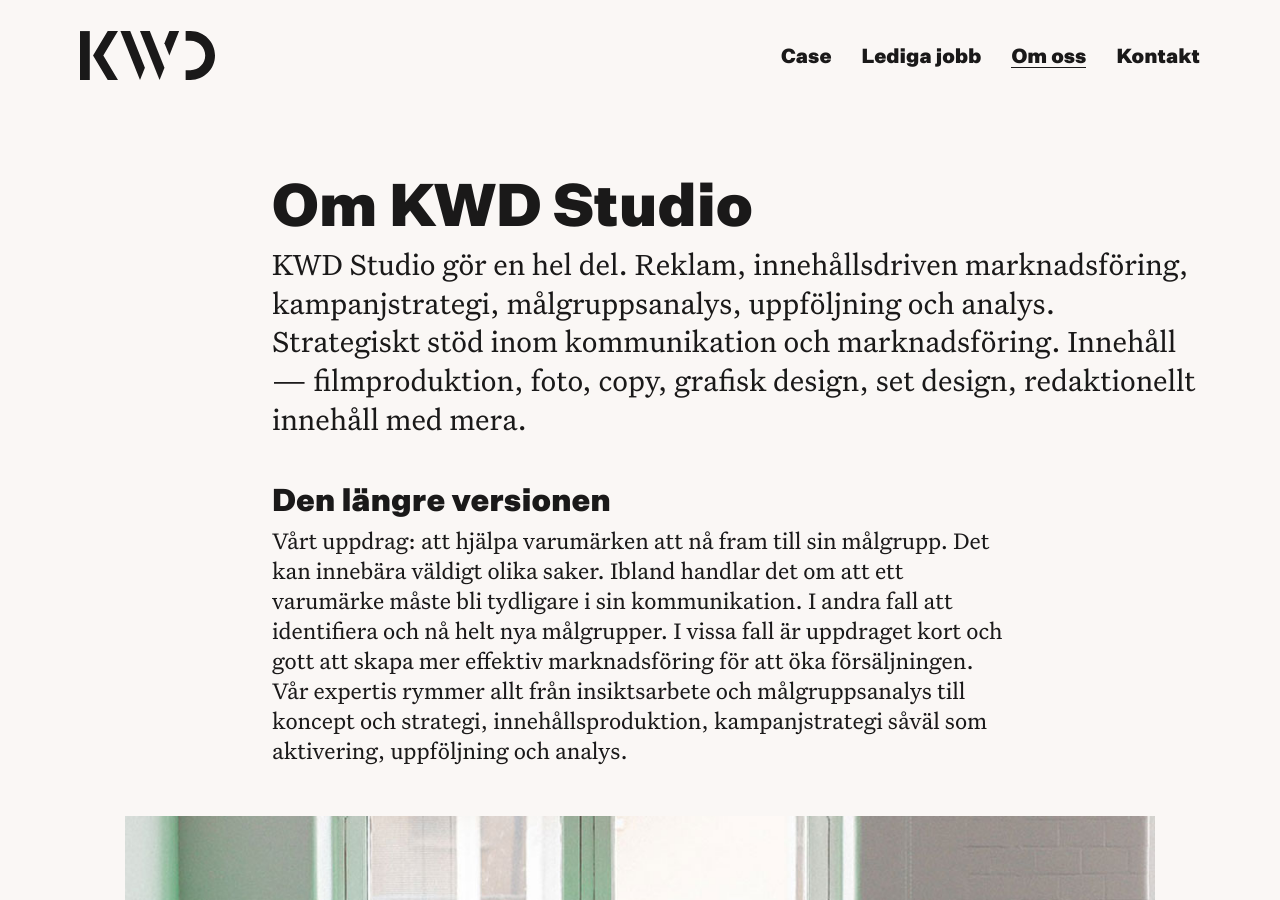
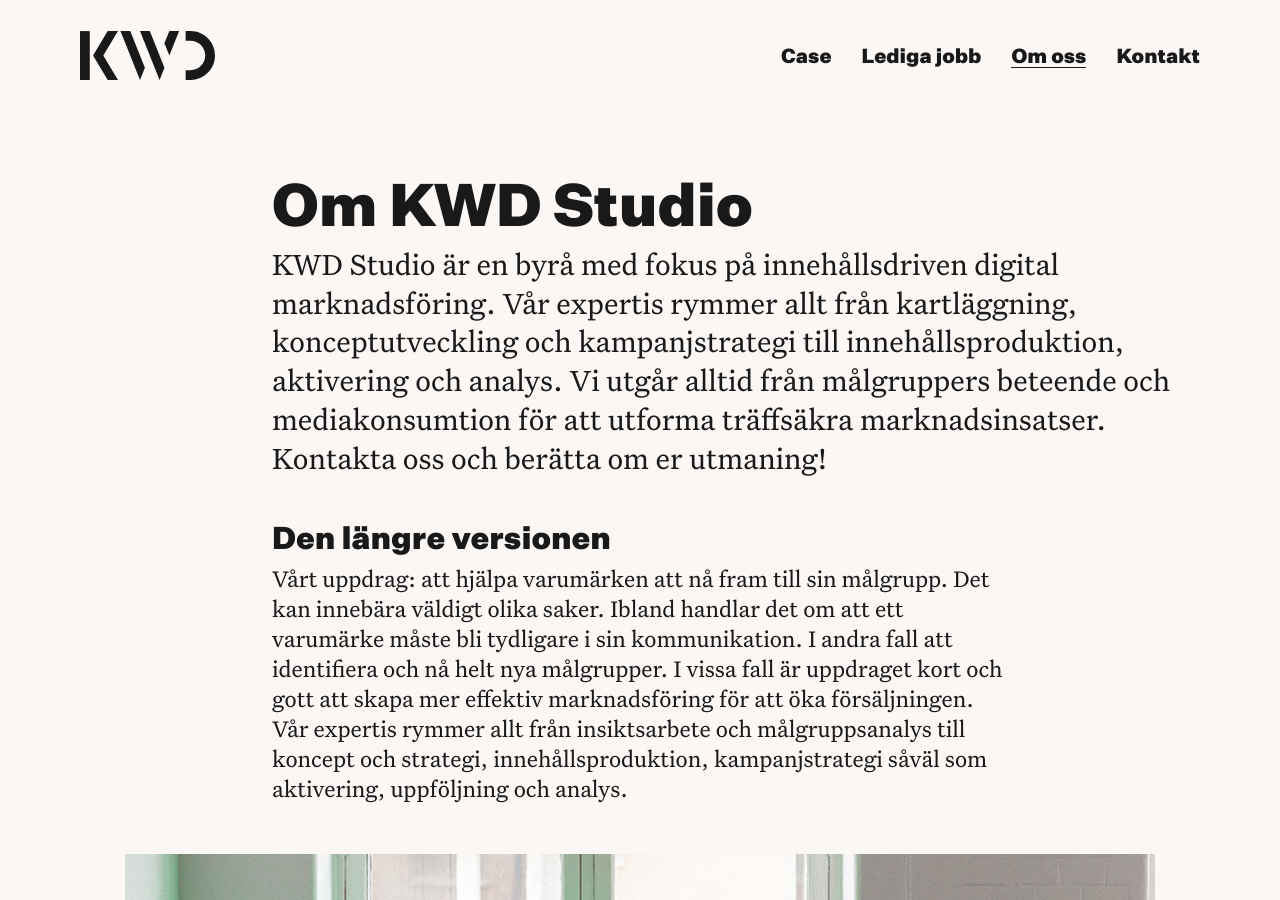
Before and after one commit to kwdstudio/kwdstudio.github.io, a Jekyll site: the page built from om-oss.html, in a window 1280 px wide and 900 px high. Built offline with Jekyll 4.4.1, drawn with Linux system fonts in a browser that asks for light colours.

Commit message:
Update om-oss.html
Copy update

```diff
--- a/om-oss.html
+++ b/om-oss.html
@@ -17,7 +17,9 @@ redirect_from:
       <div class="Grid-item Grid-item-m--22-of-24 Grid-item-ml--20-of-24 Grid-item-l--20-of-24 Grid-item-s--push-1 Grid-item-m--push-3 Grid-item-l--push-4 Grid-item-xxl--push-5 Grid-item-xxl--pushRight-2">
         <h1 class="ContentHead-heading">Om KWD Studio</h1>
 
-        <div class="ContentHead-lead"><p>KWD Studio gör en hel del. Reklam, innehållsdriven marknadsföring, kampanjstrategi, målgruppsanalys, uppföljning och analys. Strategiskt stöd inom kommunikation och marknadsföring. Innehåll — filmproduktion, foto, copy, grafisk design, set design, redaktionellt innehåll med mera.</p></div>
+        <div class="ContentHead-lead"><p>KWD Studio är en byrå med fokus på innehållsdriven digital marknadsföring. Vår expertis rymmer allt från kartläggning, konceptutveckling och kampanjstrategi till innehållsproduktion, aktivering och analys. Vi utgår alltid från målgruppers beteende och mediakonsumtion för att utforma träffsäkra marknadsinsatser. Kontakta oss och berätta om er utmaning!
+
+</p></div>
       </div>
     </div>
   </header>
```
